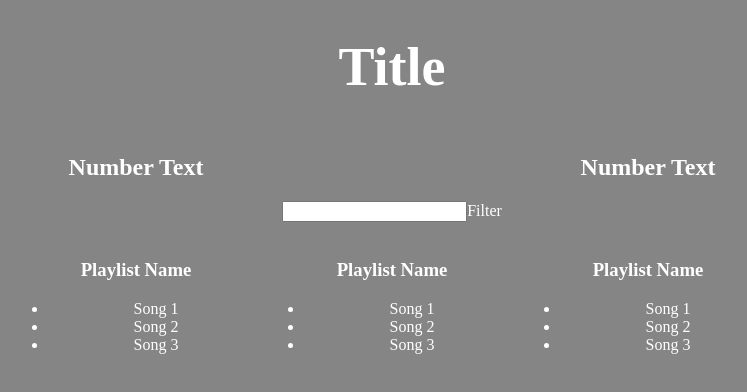
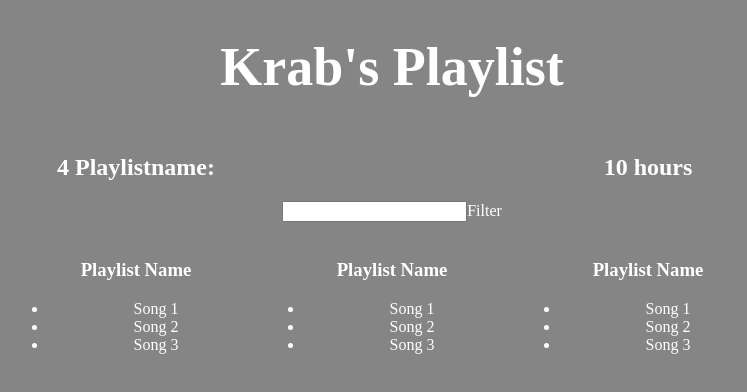
Before and after one commit to krabuchi/hifi-product, a React (Create React App) app: page / in a window 1280 px wide. Shown: the top 392 px of the page, without its empty margins (248-995 px from the left). Built offline with nearby package versions, Linux system fonts and the light colour scheme.

Commit message:
Added fake data to title and counter

```diff
--- a/src/App.js
+++ b/src/App.js
@@ -1,9 +1,50 @@
-import React, {Component} from 'react';
+import React, { Component } from 'react';
 import './App.css';
 
-let textColor = `#fff`;
 let defaultStyle = {
-  color: textColor
+  color: `#fff`
+};
+
+let fakeServerData = {
+  user: {
+    name: 'Krab',
+    playlists: [
+      {
+        name: 'My Favorites',
+        songs: [
+          {
+            name: 'Beat it',
+            duration: 1352
+          },
+            {name: 'In the End', duration: 1662},
+            {name: 'Wish you were here', duration: 3652}
+        ]
+      },
+      {
+        name: 'Discover Weekly',
+        songs: [
+          {name: 'Beat it', duration:1359 },
+          {name: 'In the End', duration: 1565},
+          {name: 'Wish you were here', duration: 1234}
+        ]
+      },
+      {
+        name: 'Our Best Offerings',
+        songs: [
+          {name: 'Beat it', duration: 4553},
+          {name: 'In the End', duration:6212 },
+          {name: 'Wish you were here', duration:1231 }]
+      },
+      {
+        name: 'Best of 2019',
+        songs: [
+          {name: 'Beat it', duration:4534 },
+          {name: 'In the End', duration:1344 },
+          {name: 'Wish you were here', duration:8461 }
+        ]
+      }
+    ]
+  }
 }
 
 class Filter extends Component {
@@ -18,11 +59,28 @@
   }
 }
 
-class Aggregate extends Component {
+class PlaylistCounter extends Component {
   render(){
     return (
       <div className="aggregate" style={{...defaultStyle, width: '40%', display: `inline-block`}}>
-        <h2 style={{color: '#fff'}}>Number Text</h2>
+        <h2 style={{color: '#fff'}}>{this.props.playlists.length} Playlistname: </h2>
+      </div>
+    )
+  }
+}
+
+class HourCounter extends Component {
+  render(){
+    let allSongs = this.props.playlists.reduce((songs, playlist) => {
+      return songs.concat(playlist.songs)
+    }, []);
+    let totalDuration = allSongs.reduce((sum, eachSong) => {
+      return sum + eachSong.duration;
+    }, 0);
+
+    return (
+      <div className="aggregate" style={{...defaultStyle, width: '40%', display: `inline-block`}}>
+        <h2 style={{color: '#fff'}}>{Math.round((totalDuration/60)/60)} hours</h2>
       </div>
     )
   }
@@ -44,18 +102,41 @@
   }
 }
 
-function App() {
+class App extends Component {
+  constructor() {
+    super();
+    this.state = {
+      serverData:{}
+    };
+  }
+
+  componentDidMount() {
+    setTimeout(() => {
+      this.setState({serverData: fakeServerData});
+    }, 1000);
+  }
+
+  render() {
     return (
       <div className="App">
-      <h1 style={{color: textColor}}>Title</h1>
-      <Aggregate />
-      <Aggregate />
+        {this.state.serverData.user ?
+          <>
+            <h1 style={defaultStyle}>
+              {this.state.serverData.user.name}'s Playlist
+            </h1>
+
+            <PlaylistCounter playlists={this.state.serverData.user.playlists}/>
+            <HourCounter playlists={this.state.serverData.user.playlists}/>
+
             <Filter />
             <Playlist />
             <Playlist />
             <Playlist />
+          </> : <h1 style={defaultStyle}>Loading...</h1>
+        }
       </div>
     );
   }
+}
 
 export default App;
```
Also changed, not shown: 1 other file (tests, documents, lock files or other folders). Lines whose indentation alone changed are shown as unchanged.
